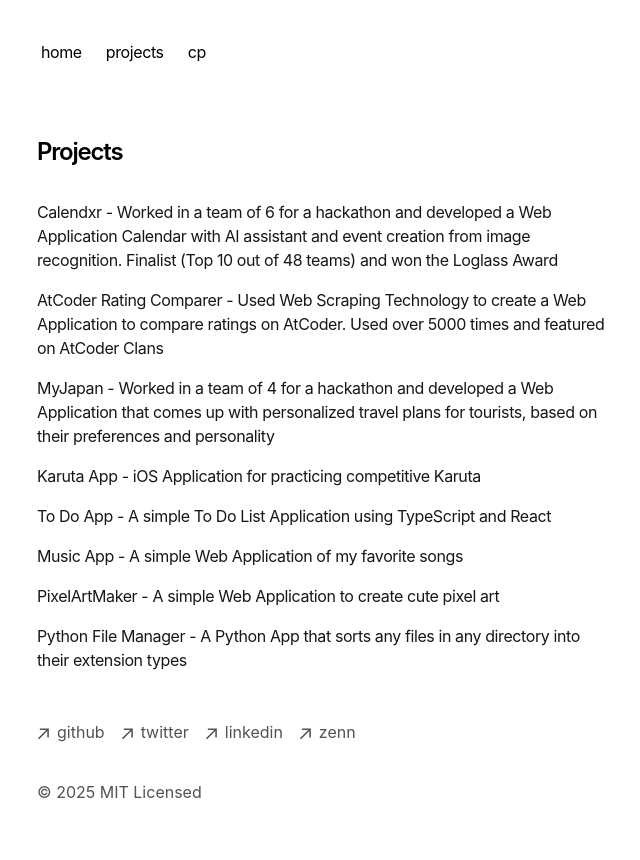
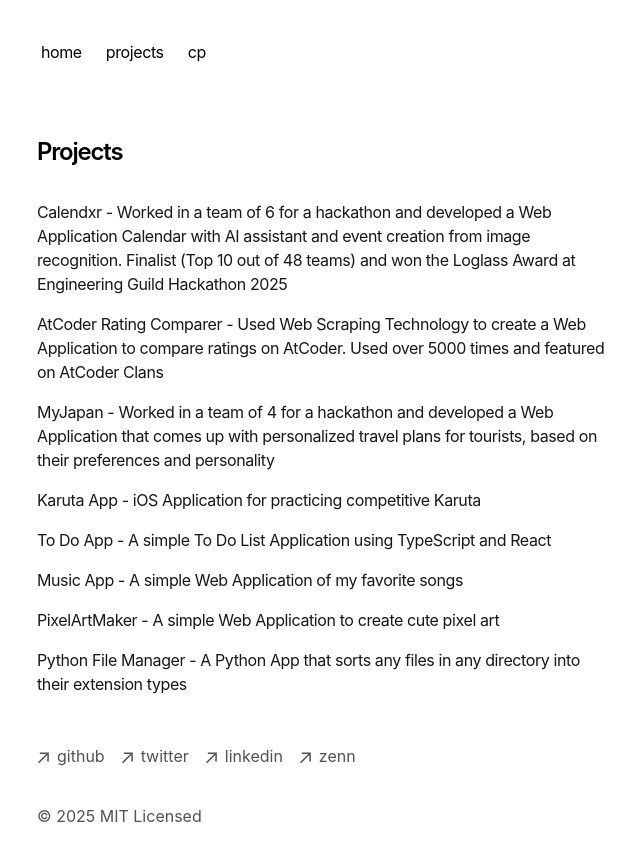
Before and after one commit to nobu-h-o/portfolio2025, a Next.js app: page /projects in a window 1280 px wide. Shown: the top 860 px of the page, without its empty margins (315-955 px from the left). Built offline with nearby package versions, Linux system fonts and the light colour scheme.

Commit message:
updated desc of calendxr

```diff
--- a/app/projects/page.tsx
+++ b/app/projects/page.tsx
@@ -18,7 +18,7 @@
                     <p className="text-neutral-900 dark:text-neutral-100 tracking-tight">
                         Calendxr - Worked in a team of 6 for a hackathon and developed
                         a Web Application Calendar with AI assistant and event creation from image recognition. Finalist (Top 10 out of 48 teams)
-                        and won the Loglass Award
+                        and won the Loglass Award at Engineering Guild Hackathon 2025
                     </p>
                 </div>
             </Link>
```
